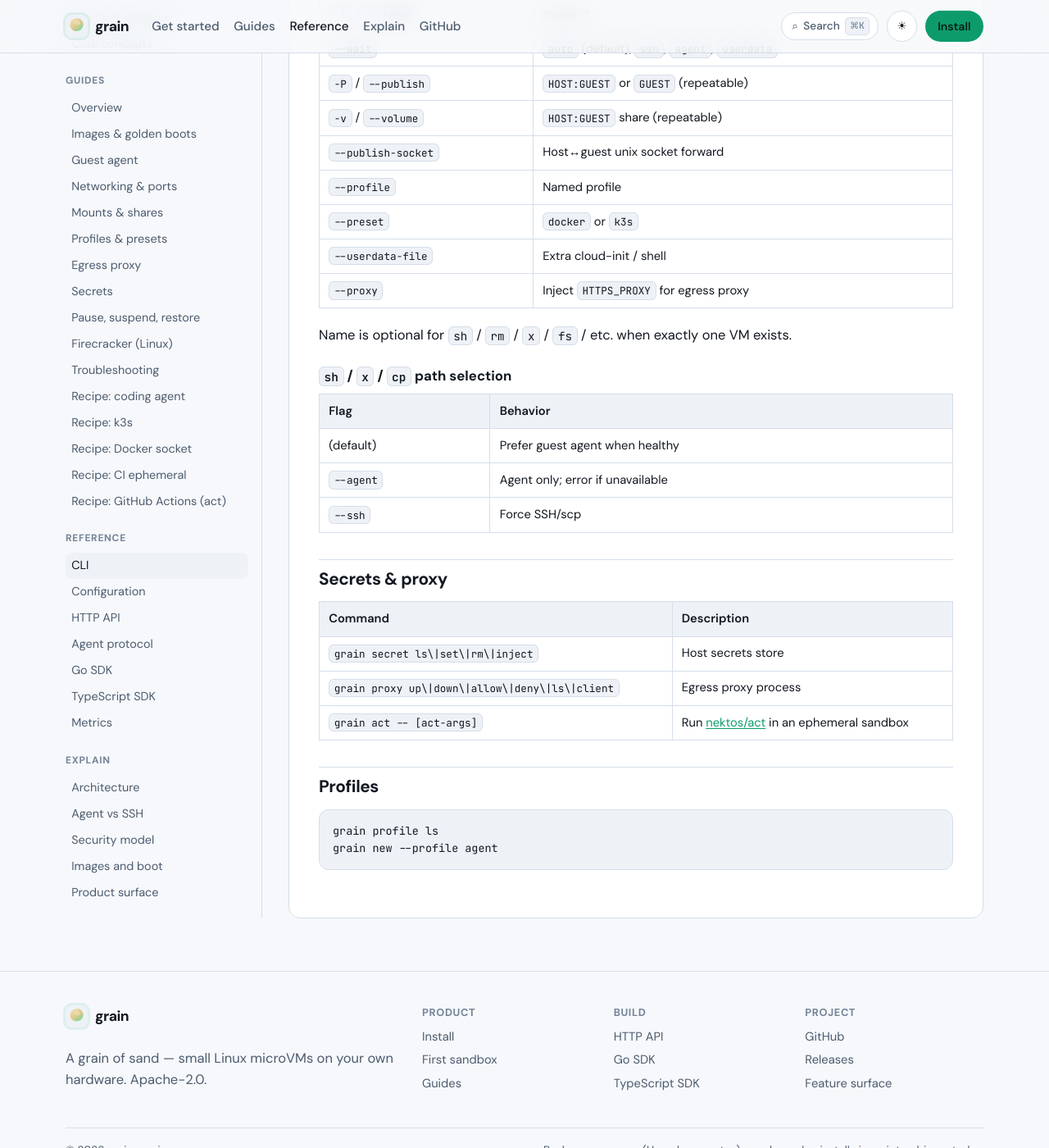
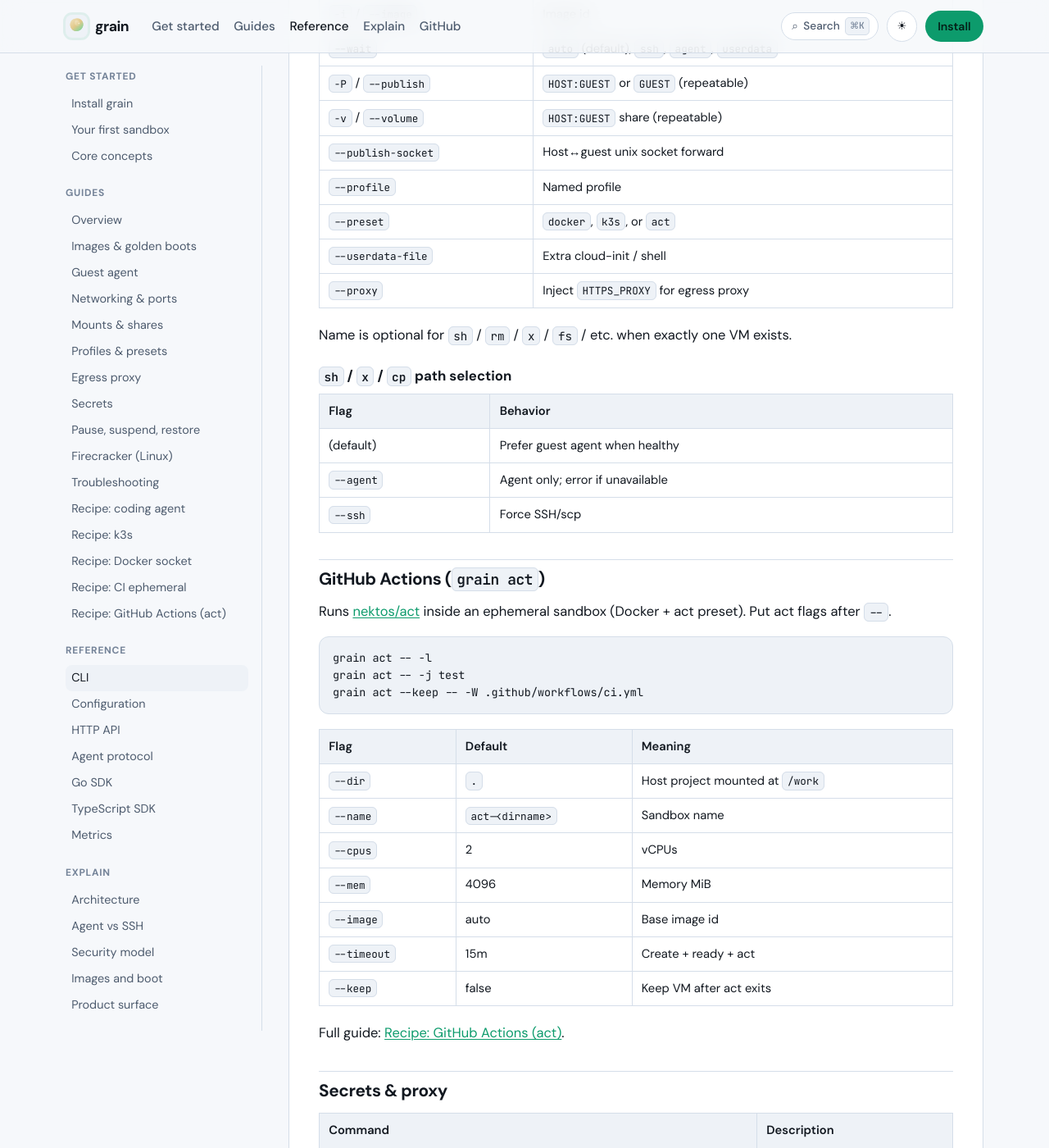
Before and after one commit to cxdy/grain, a Jekyll site: the page built from docs/reference/cli.md, in a window 1280 px wide and 1400 px high, scrolled down 1911 px. Shown: the whole window at 82% size. Built offline with Jekyll 4.4.1, drawn with Linux system fonts in a browser that asks for light colours.

Commit message:
docs: surface grain act across README, site, and preset tests
Wire act into the product surface so the CLI, homepage, profiles
guide, and CHANGELOG match the shipped command and preset.

````diff
--- a/docs/reference/cli.md
+++ b/docs/reference/cli.md
@@ -57,7 +57,7 @@
 | `-v` / `--volume` | `HOST:GUEST` share (repeatable) |
 | `--publish-socket` | Host↔guest unix socket forward |
 | `--profile` | Named profile |
-| `--preset` | `docker` or `k3s` |
+| `--preset` | `docker`, `k3s`, or `act` |
 | `--userdata-file` | Extra cloud-init / shell |
 | `--proxy` | Inject `HTTPS_PROXY` for egress proxy |
 
@@ -71,13 +71,34 @@
 | `--agent` | Agent only; error if unavailable |
 | `--ssh` | Force SSH/scp |
 
+## GitHub Actions (`grain act`)
+
+Runs [nektos/act](https://github.com/nektos/act) inside an ephemeral sandbox (Docker + act preset). Put act flags after `--`.
+
+```bash
+grain act -- -l
+grain act -- -j test
+grain act --keep -- -W .github/workflows/ci.yml
+```
+
+| Flag | Default | Meaning |
+|------|---------|---------|
+| `--dir` | `.` | Host project mounted at `/work` |
+| `--name` | `act-<dirname>` | Sandbox name |
+| `--cpus` | 2 | vCPUs |
+| `--mem` | 4096 | Memory MiB |
+| `--image` | auto | Base image id |
+| `--timeout` | 15m | Create + ready + act |
+| `--keep` | false | Keep VM after act exits |
+
+Full guide: [Recipe: GitHub Actions (act)]({{ '/guides/recipes/act/' | relative_url }}).
+
 ## Secrets & proxy
 
 | Command | Description |
 |---------|-------------|
 | `grain secret ls\|set\|rm\|inject` | Host secrets store |
 | `grain proxy up\|down\|allow\|deny\|ls\|client` | Egress proxy process |
-| `grain act -- [act-args]` | Run [nektos/act](https://github.com/nektos/act) in an ephemeral sandbox |
 
 ## Profiles
 
````
Also changed, not shown: docs/guides/index.md (+1 -1 lines), docs/guides/profiles.md (+12 -1 lines), docs/index.md (+5 -5 lines), CHANGELOG.md, README.md, 1 other file.
